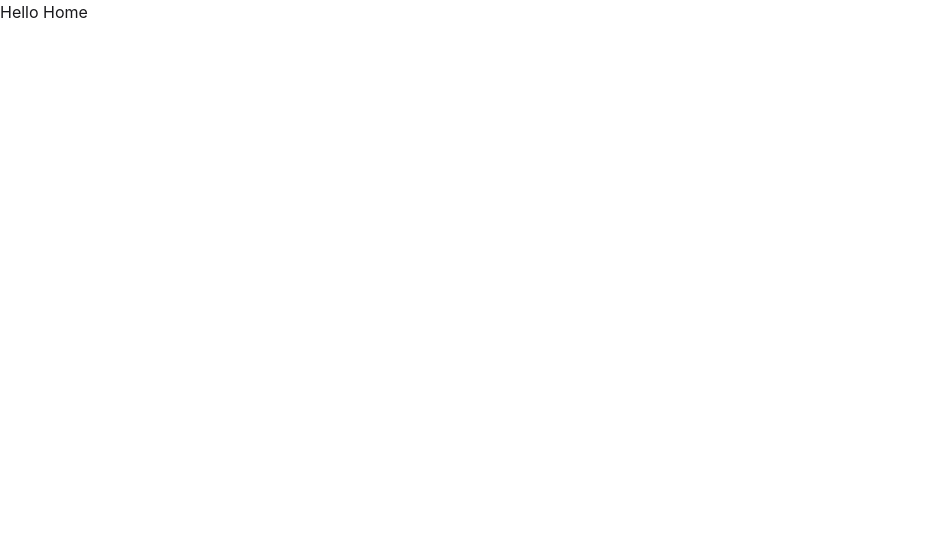
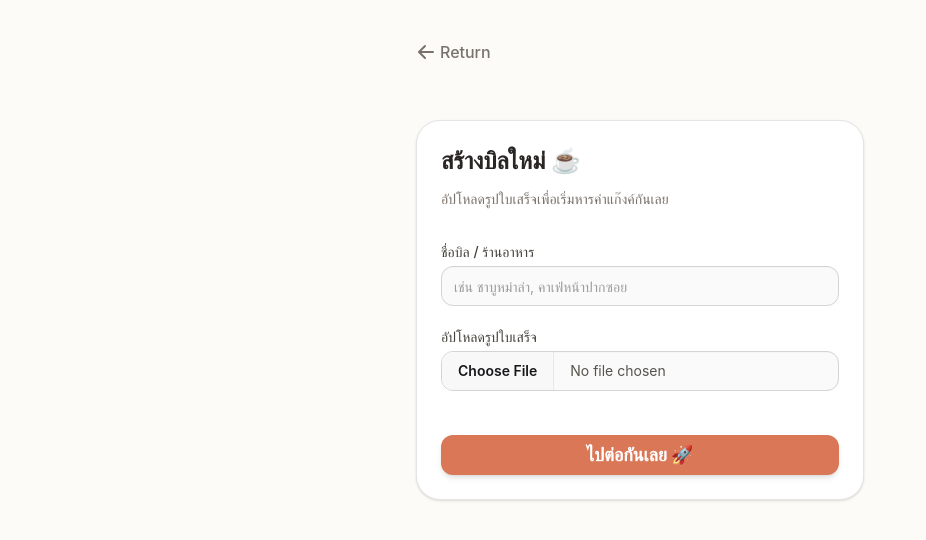
Before and after one commit to PasitchoteJong/Wonglao_Web, a React (Vite) app: page /create-bill in a window 1280 px wide. Before the commit this address led to /. Shown: the top 540 px of the page, without its empty margins (0-926 px from the left). Built offline with nearby package versions, Linux system fonts and the light colour scheme.

Commit message:
feat: create bill&ui

```diff
--- /dev/null
+++ b/src/pages/CreateBill.jsx
@@ -0,0 +1,80 @@
+import { useState } from "react";
+import { Link } from "react-router-dom";
+
+export default function CreateBill() {
+  const [billName, setBillName] = useState("");
+  const [receiptFile, setReceiptFile] = useState(null);
+
+  const handleUpload = (e) => {
+    setReceiptFile(e.target.files[0]);
+  };
+
+  const handleSubmit = (e) => {
+    e.preventDefault();
+    console.log("ชื่อบิล:", billName);
+    console.log("ไฟล์ใบเสร็จ:", receiptFile);
+    alert(`สร้างบิล "${billName}" สำเร็จ!`);
+  };
+
+  return (
+    // พื้นหลังสีครีมเบจ (Beige) ดูสบายตา
+    <div className="min-h-screen bg-[#FDFBF7] flex flex-col items-center justify-start p-4 pt-10 font-sans">
+
+      {/* ปุ่มย้อนกลับ */}
+      <div className="w-full max-w-md mb-14">
+        <Link to="/" className="text-stone-500 hover:text-stone-800 font-medium flex items-center gap-1 w-fit transition-colors">
+          <svg xmlns="http://www.w3.org/2000/svg" className="h-5 w-5" viewBox="0 0 20 20" fill="currentColor">
+            <path fillRule="evenodd" d="M9.707 16.707a1 1 0 01-1.414 0l-6-6a1 1 0 010-1.414l6-6a1 1 0 011.414 1.414L5.414 9H17a1 1 0 110 2H5.414l4.293 4.293a1 1 0 010 1.414z" clipRule="evenodd" />
+          </svg>
+          Return
+        </Link>
+      </div>
+
+      {/* การ์ดขอบมนนุ่มนวล เงาบางๆ ดูคลีนและเป็นมิตร */}
+      <div className="card w-full max-w-md bg-white shadow-sm border border-stone-200 rounded-3xl">
+        <div className="card-body p-6">
+          <h2 className="card-title text-2xl font-bold mb-1 text-stone-800">สร้างบิลใหม่ ☕️</h2>
+          <p className="text-stone-500 text-sm mb-6">อัปโหลดรูปใบเสร็จเพื่อเริ่มหารค่าแก๊งค์กันเลย</p>
+
+          <form onSubmit={handleSubmit} className="flex flex-col gap-5">
+            {/* ส่วนกรอกชื่อบิล */}
+            <div className="form-control w-full">
+              <label className="label pb-1">
+                <span className="label-text font-medium text-stone-700">ชื่อบิล / ร้านอาหาร</span>
+              </label>
+              <input
+                type="text"
+                placeholder="เช่น ชาบูหม่าล่า, คาเฟ่หน้าปากซอย"
+                className="input input-bordered w-full bg-[#FAFAFA] border-stone-300 focus:border-[#D97757] focus:ring-1 focus:ring-[#D97757] transition-colors rounded-xl text-stone-700"
+                value={billName}
+                onChange={(e) => setBillName(e.target.value)}
+                required
+              />
+            </div>
+
+            {/* ส่วนอัปโหลดรูปใบเสร็จ */}
+            <div className="form-control w-full">
+              <label className="label pb-1">
+                <span className="label-text font-medium text-stone-700">อัปโหลดรูปใบเสร็จ</span>
+              </label>
+              <input
+                type="file"
+                className="file-input file-input-bordered w-full bg-[#FAFAFA] border-stone-300 focus:border-[#D97757] rounded-xl text-stone-600"
+                accept="image/*"
+                onChange={handleUpload}
+              />
+            </div>
+
+            {/* ปุ่มยืนยันสีส้มอิฐ (Terracotta) */}
+            <button
+              type="submit"
+              className="btn mt-6 w-full text-lg border-none text-white rounded-xl bg-[#D97757] hover:bg-[#C26344] shadow-md"
+            >
+              ไปต่อกันเลย 🚀
+            </button>
+          </form>
+        </div>
+      </div>
+    </div>
+  );
+}
--- a/src/pages/Home.jsx
+++ b/src/pages/Home.jsx
@@ -1,7 +1,23 @@
+import { Link } from "react-router-dom";
+
 export default function Home() {
-    return (
-        <>
-            <h1>Hello Home</h1>
-        </>
-    )
+  return (
+    <div className="min-h-screen bg-[#FDFBF7] flex flex-col items-center justify-center gap-10 p-4 font-sans">
+
+      {/* ส่วนข้อความต้อนรับแบบคลีนๆ */}
+      <div className="text-center mt-[-10vh]">
+        <h1 className="text-4xl font-bold text-stone-800 mb-3">Let's go Dutch ☕️</h1>
+        <p className="text-stone-500 font-medium">แชร์ค่าอาหารกับแก๊งเพื่อนแบบชิลๆ</p>
+      </div>
+
+      {/* ปุ่มกดตรงกลางจอที่นิ้วโป้งเอื้อมถึงง่าย */}
+      <Link
+        to="/create-bill"
+        className="btn w-full max-w-xs text-lg border-none text-white rounded-2xl bg-[#D97757] hover:bg-[#C26344] shadow-lg py-3 h-auto"
+      >
+        + create bill
+      </Link>
+
+    </div>
+  );
 }
--- a/src/routes/AppRouter.jsx
+++ b/src/routes/AppRouter.jsx
@@ -5,11 +5,13 @@ import {
     RouterProvider
 } from "react-router-dom";
 import Home from "../pages/Home";
+import CreateBill from "../pages/CreateBill";
 
 
 const router = createBrowserRouter([
     // { path: "/Register",Component:Register }
     { path: "/", element:<Home /> },
+    { path: "/create-bill", element:<CreateBill />},
     { path: "*", element: <Navigate to="/" replace /> }
 
 ])
--- /dev/null
+++ b/vite.config.js
@@ -0,0 +1,7 @@
+import { defineConfig } from 'vite';
+import react from '@vitejs/plugin-react';
+import tailwindcss from '@tailwindcss/vite';
+
+export default defineConfig({
+    plugins: [react(), tailwindcss()],
+})
```
